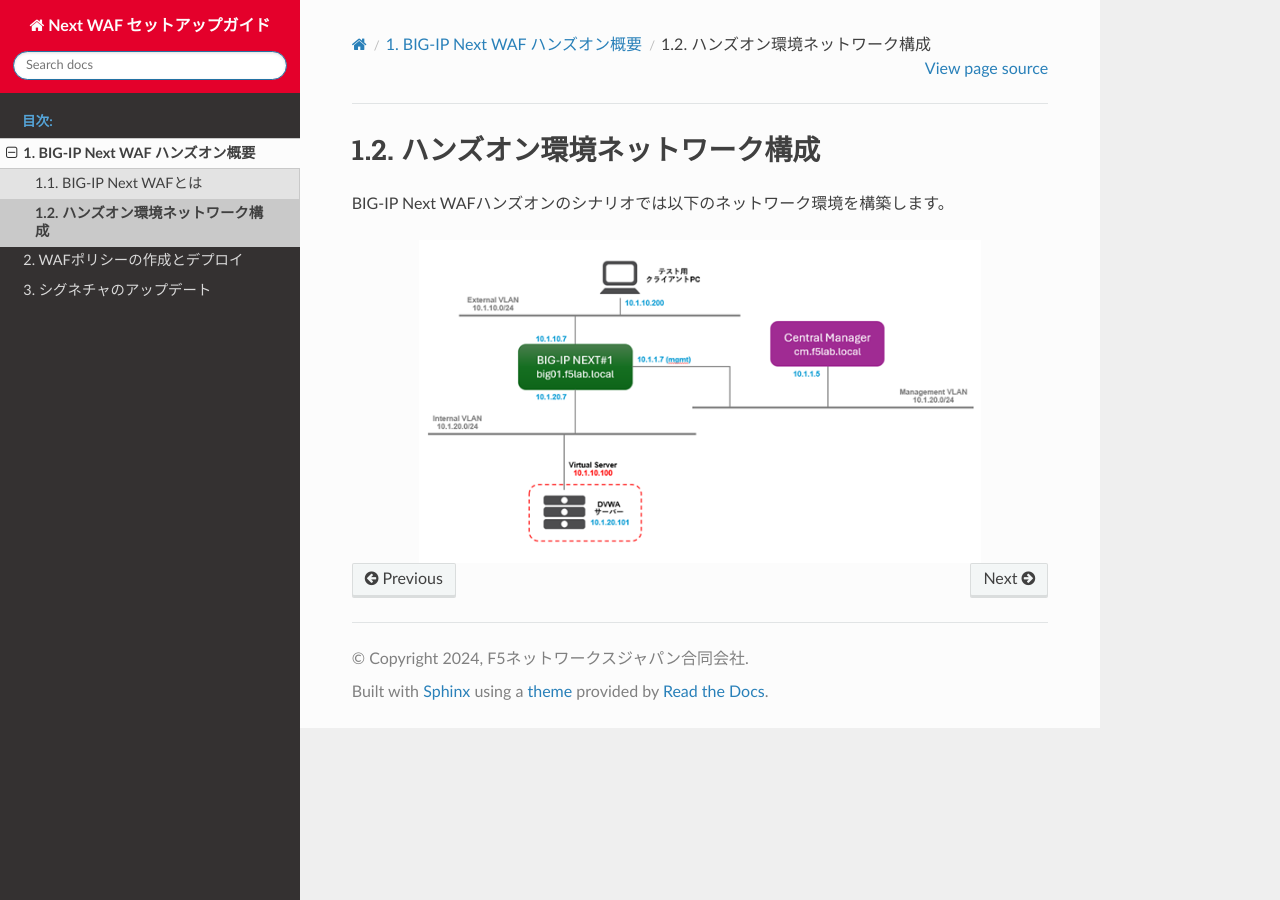
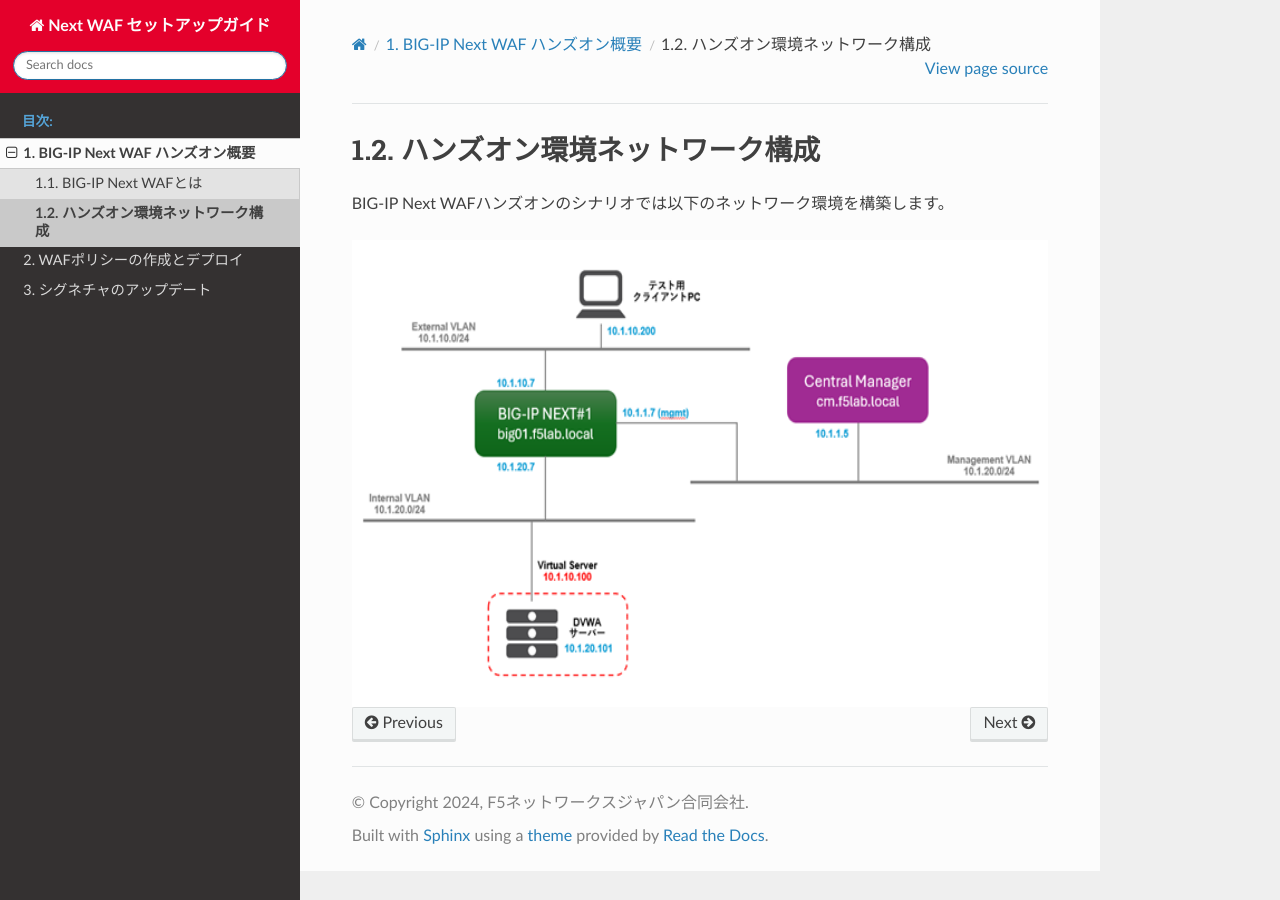
Before and after one commit to BeF5/f5j-easy-setup-next-waf, a Sphinx documentation site: the page built from docs/content01/module02/module02.rst, in a window 1280 px wide. Built offline with Sphinx 7.4.7 and the Read the Docs theme 2.0.0, drawn with Linux system fonts in a browser that asks for light colours.

Commit message:
Update module02.rst

```diff
--- a/docs/content01/module02/module02.rst
+++ b/docs/content01/module02/module02.rst
@@ -5,5 +5,5 @@
 
 
 .. figure:: NETWORK.png
-   :scale: 90%
+   :scale: 130%
    :align: center
```
